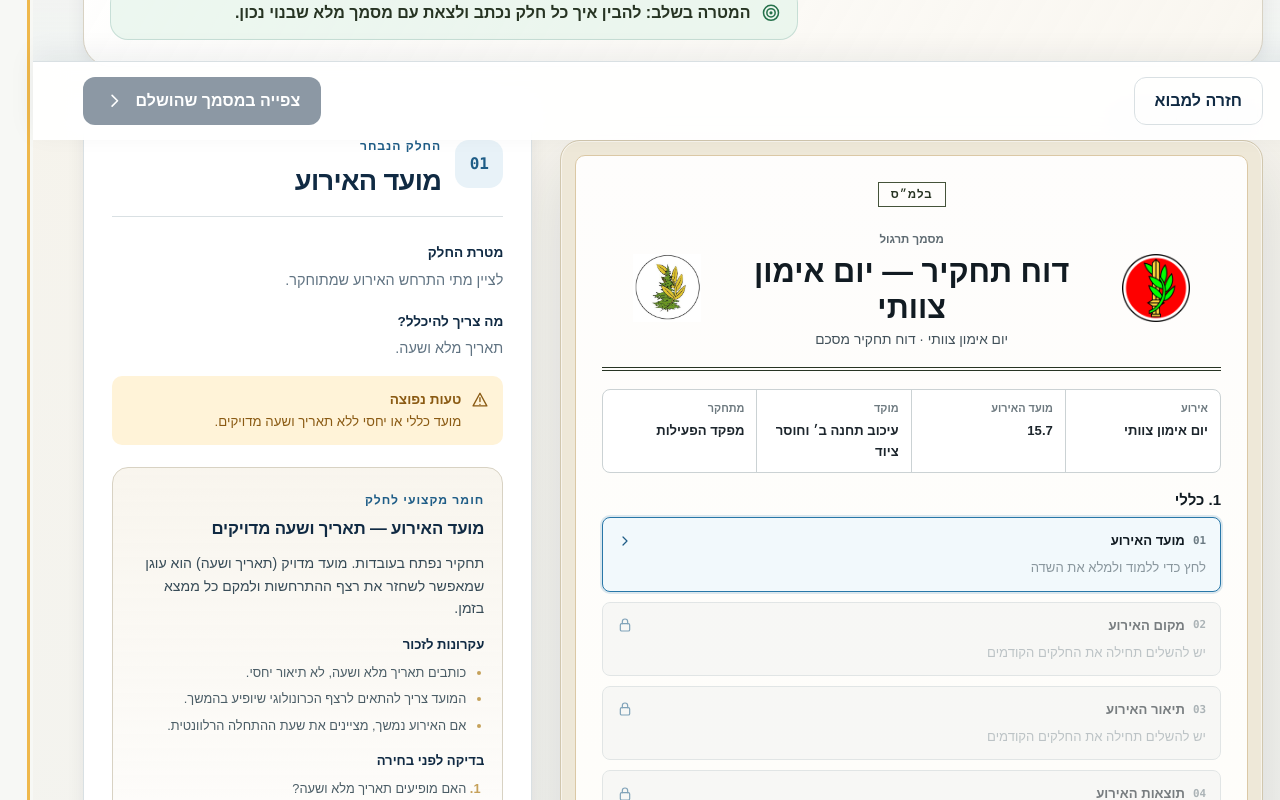
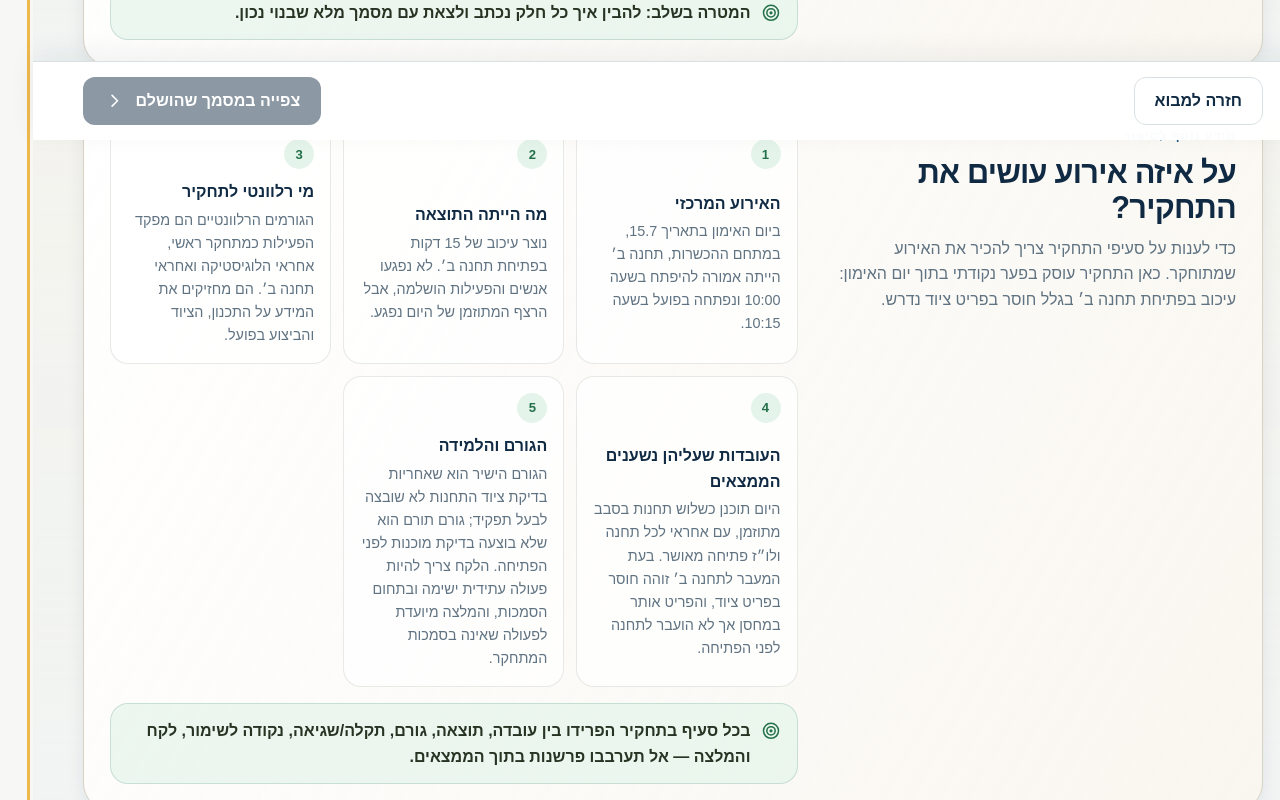
Before and after one commit to AlonLevi12/military-profession, a React (Vite) app: page /module/debrief/builder in a window 1280 px wide. Shown: the part 660-1460 px from the top of the page. Built offline with nearby package versions, Linux system fonts and the light colour scheme.

Commit message:
Add guided builder scenario context

```diff
--- a/src/content/modules.ts
+++ b/src/content/modules.ts
@@ -216,6 +216,36 @@ const paka: ModuleContent = {
     connection:
       "הפק״א מגדירה את המשימה. לאחר מכן עוברים לניהול סיכונים כדי לבחון מה עלול לפגוע בביצועה.",
   },
+  builderContext: {
+    eyebrow: "מידע נוסף לסיפור",
+    title: "על איזו פעילות בונים את הפק״א?",
+    description:
+      "לפני שמתחילים לבחור ניסוחים, חשוב להחזיק בראש את תמונת הפעילות. אלה הנתונים המינימליים שעליהם נשענים סעיפי הפק״א בבנייה המודרכת.",
+    items: [
+      {
+        title: "מסגרת הפעילות",
+        text: "מדובר ביום אימון צוותי בתאריך 15.7, בשעות 07:30–15:30, במתחם ההכשרות. משתתפים 24 צוערים המחולקים לשלושה צוותים.",
+      },
+      {
+        title: "התכלית והרעיון",
+        text: "היום נועד לחבר בין תכנון, חלוקת אחריות וביצוע בפועל במסגרת זמן מוגדרת. המטרה אינה רק לקיים תחנות, אלא לתרגל עבודת צוות, עמידה בלו״ז והפעלה בשליטה.",
+      },
+      {
+        title: "איך היום מתבצע",
+        text: "הצוערים נעים בסבב בין שלוש תחנות. לכל תחנה נדרש אחראי, נקודת פתיחה וסיום, ודיווח למפקד הפעילות כדי לשמור על שליטה ברצף.",
+      },
+      {
+        title: "נקודות בקרה שחייבות להופיע",
+        text: "צריך לוודא מוכנות ציוד, תיאום הסעות ומעבר תחנות. אחראי לוגיסטיקה נדרש להשלים בדיקת ציוד ולדווח למפקד הפעילות עד 07:15.",
+      },
+      {
+        title: "דגשים רוחביים",
+        text: "יש להתייחס לשתייה ומעקב חום, דיווח על שינוי בתנאים, ועצירת פעילות במקרה של תקלה בציוד או ברכב עד אישור מפקד הפעילות.",
+      },
+    ],
+    outcome:
+      "כשאתם בוחרים תשובה, שאלו לאיזה חלק היא שייכת: מסגרת כללית, מטרות, רציונל, שיטה, לו״ז, תחומי אחריות או דגשים.",
+  },
   documentSections: [
     section({
       id: "general",
@@ -794,6 +824,36 @@ const risk: ModuleContent = {
       },
     ],
   },
+  builderContext: {
+    eyebrow: "מידע נוסף לסיפור",
+    title: "איזה סיכון מנתחים בטבלה?",
+    description:
+      "בבנייה המודרכת לא ממלאים טבלה על כל הסיכונים האפשריים ביום האימון, אלא מנתחים שורה אחת מרכזית: רכב תובלה שטרם אושר בבדיקת כשירות לפני יציאה.",
+    items: [
+      {
+        title: "השלב שבו הסיכון רלוונטי",
+        text: "הפעילות כוללת תנועה בשני רכבים לפני פתיחת התחנות. הסיכון שנבחן מתרחש לפני היציאה, כי בשלב הזה עדיין ניתן לעצור, לבדוק כשירות או להעמיד חלופה.",
+      },
+      {
+        title: "מקור הסיכון לפי M5",
+        text: "מקור הסיכון הוא Machine — ציוד ואמצעים: רכב תובלה ללא אישור כשירות. תנאי חום, ציר חשוף או דיווח למפקד יכולים להיות חשובים, אך הם אינם מקור הסיכון בשורה הזו.",
+      },
+      {
+        title: "סכנה מול סיכון",
+        text: "הסכנה היא המצב הקיים: רכב תובלה ללא אישור כשירות. הסיכון הוא מה שעלול להתממש בגללו: תקלה במהלך תנועה שתגרום לעיכוב בלו״ז או לפגיעה בבטיחות המשתתפים.",
+      },
+      {
+        title: "הערכת חומרה וסבירות",
+        text: "אם תקלה תתרחש בזמן תנועה, ההשפעה על המשימה ועל הבטיחות משמעותית ולכן החומרה חמור A. הסבירות בינונית, כי הרכב לא בהכרח יתקלקל, אבל היעדר אישור כשירות יוצר אי־ודאות ממשית.",
+      },
+      {
+        title: "המענה והבקרה הנדרשים",
+        text: "המענה צריך לטפל בגורם עצמו: בדיקת כשירות מלאה לפני יציאה, אישור מפקד פעילות והעמדת רכב חלופי. אחראי הרכב צריך להשלים בדיקה עד 07:00 ולדווח; לאחר המענה הסבירות יורדת אך לא מתבטלת.",
+      },
+    ],
+    outcome:
+      "לאורך הטבלה שמרו על אותו קו: אותו שלב, אותו מקור סיכון, אותה סכנה, ואז מענה שמפחית את הסבירות ומלווה באחריות ובבקרה.",
+  },
   documentSections: [
     section({
       id: "stage",
@@ -1336,6 +1396,36 @@ const debrief: ModuleContent = {
       },
     ],
   },
+  builderContext: {
+    eyebrow: "מידע נוסף לסיפור",
+    title: "על איזה אירוע עושים את התחקיר?",
+    description:
+      "כדי לענות על סעיפי התחקיר צריך להכיר את האירוע שמתוחקר. כאן התחקיר עוסק בפער נקודתי בתוך יום האימון: עיכוב בפתיחת תחנה ב׳ בגלל חוסר בפריט ציוד נדרש.",
+    items: [
+      {
+        title: "האירוע המרכזי",
+        text: "ביום האימון בתאריך 15.7, במתחם ההכשרות, תחנה ב׳ הייתה אמורה להיפתח בשעה 10:00 ונפתחה בפועל בשעה 10:15.",
+      },
+      {
+        title: "מה הייתה התוצאה",
+        text: "נוצר עיכוב של 15 דקות בפתיחת תחנה ב׳. לא נפגעו אנשים והפעילות הושלמה, אבל הרצף המתוזמן של היום נפגע.",
+      },
+      {
+        title: "מי רלוונטי לתחקיר",
+        text: "הגורמים הרלוונטיים הם מפקד הפעילות כמתחקר ראשי, אחראי הלוגיסטיקה ואחראי תחנה ב׳. הם מחזיקים את המידע על התכנון, הציוד והביצוע בפועל.",
+      },
+      {
+        title: "העובדות שעליהן נשענים הממצאים",
+        text: "היום תוכנן כשלוש תחנות בסבב מתוזמן, עם אחראי לכל תחנה ולו״ז פתיחה מאושר. בעת המעבר לתחנה ב׳ זוהה חוסר בפריט ציוד, והפריט אותר במחסן אך לא הועבר לתחנה לפני הפתיחה.",
+      },
+      {
+        title: "הגורם והלמידה",
+        text: "הגורם הישיר הוא שאחריות בדיקת ציוד התחנות לא שובצה לבעל תפקיד; גורם תורם הוא שלא בוצעה בדיקת מוכנות לפני הפתיחה. הלקח צריך להיות פעולה עתידית ישימה ובתחום הסמכות, והמלצה מיועדת לפעולה שאינה בסמכות המתחקר.",
+      },
+    ],
+    outcome:
+      "בכל סעיף בתחקיר הפרידו בין עובדה, תוצאה, גורם, תקלה/שגיאה, נקודה לשימור, לקח והמלצה — אל תערבבו פרשנות בתוך הממצאים.",
+  },
   documentSections: [
     section({
       id: "event-date",
--- a/src/pages/DocumentBuilderPage.tsx
+++ b/src/pages/DocumentBuilderPage.tsx
@@ -199,6 +199,13 @@ export function DocumentBuilderPage() {
           },
         ]}
         outcome="המטרה בשלב: להבין איך כל חלק נכתב ולצאת עם מסמך מלא שבנוי נכון."
+      />
+      <StageGuide
+        eyebrow={module.builderContext.eyebrow}
+        title={module.builderContext.title}
+        description={module.builderContext.description}
+        items={module.builderContext.items}
+        outcome={module.builderContext.outcome}
       />
       <div className="builder-page">
         <div className="container builder-layout">
```
Also changed, not shown: src/types/content.ts (+9 -0 lines), 1 other file (tests, documents, lock files or other folders).
